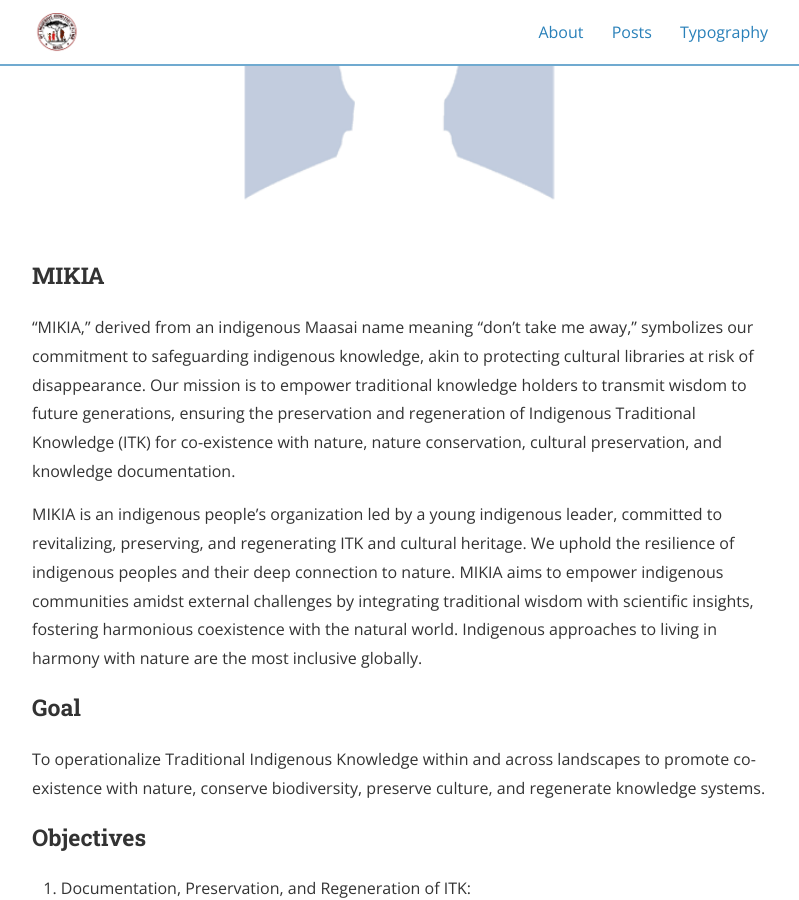
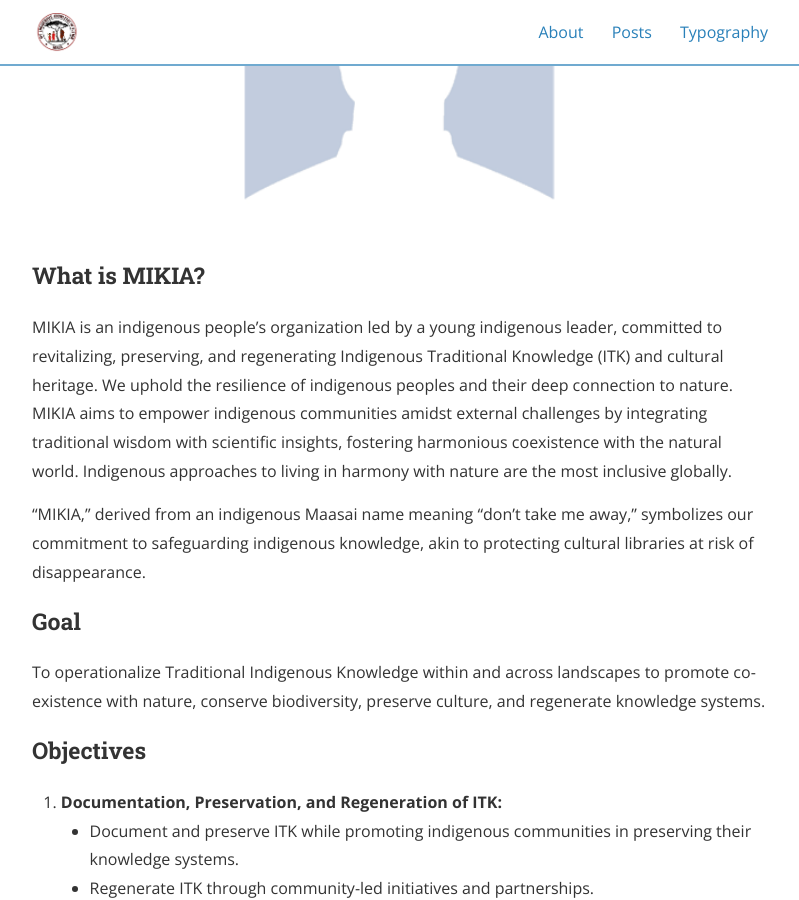
Before and after one commit to mikiakenya/mikiakenya.github.io, a Jekyll site: the page built from about.md, in a window 1280 px wide and 900 px high, scrolled down 316 px. Shown: the whole window, without its empty margins (240-1039 px from the left). Built offline with Jekyll 4.4.1, drawn with Linux system fonts in a browser that asks for light colours; nearby versions of some CDN libraries.

Commit message:
Updated About page

```diff
--- a/about.md
+++ b/about.md
@@ -7,26 +7,29 @@ main_nav: true
 
 ![alt text]({{ site.baseurl }}/assets/profile-placeholder.gif "Profile Picture"){:.profile}
 
-### MIKIA
-"MIKIA," derived from an indigenous Maasai name meaning "don't take me away," symbolizes our commitment to safeguarding indigenous knowledge, akin to protecting cultural libraries at risk of disappearance. Our mission is to empower traditional knowledge holders to transmit wisdom to future generations, ensuring the preservation and regeneration of Indigenous Traditional Knowledge (ITK) for co-existence with nature, nature conservation, cultural preservation, and knowledge documentation.
+### What is MIKIA?
+MIKIA is an indigenous people's organization led by a young indigenous leader, committed to revitalizing, preserving, and regenerating Indigenous Traditional Knowledge (ITK) and cultural heritage. We uphold the resilience of indigenous peoples and their deep connection to nature. MIKIA aims to empower indigenous communities amidst external challenges by integrating traditional wisdom with scientific insights, fostering harmonious coexistence with the natural world. Indigenous approaches to living in harmony with nature are the most inclusive globally.
 
-MIKIA is an indigenous people's organization led by a young indigenous leader, committed to revitalizing, preserving, and regenerating ITK and cultural heritage. We uphold the resilience of indigenous peoples and their deep connection to nature. MIKIA aims to empower indigenous communities amidst external challenges by integrating traditional wisdom with scientific insights, fostering harmonious coexistence with the natural world. Indigenous approaches to living in harmony with nature are the most inclusive globally.
+"MIKIA," derived from an indigenous Maasai name meaning "don't take me away," symbolizes our commitment to safeguarding indigenous knowledge, akin to protecting cultural libraries at risk of disappearance.
+
 
 
 ### Goal
 To operationalize Traditional Indigenous Knowledge within and across landscapes to promote co-existence with nature, conserve biodiversity, preserve culture, and regenerate knowledge systems.
 
+
 ### Objectives
-1.	Documentation, Preservation, and Regeneration of ITK:
+1.	**Documentation, Preservation, and Regeneration of ITK:**
     * Document and preserve ITK while promoting indigenous communities in preserving their knowledge systems.
     * Regenerate ITK through community-led initiatives and partnerships.
-2.	Development of Accessible Tools for ITK Preservation:
+2.	**Development of Accessible Tools for ITK Preservation:**
     * Develop user-friendly tools and platforms for ITK preservation and integration with scientific knowledge for conservation purposes.
-3.	Establishment of Community Learning Centers:
+3.	**Establishment of Community Learning Centers:**
     * Establish community learning centers for ITK preservation, regeneration, and promotion of indigenous giving and sharing practices.
     * Bridge the gap between ITK and scientific knowledge for nature conservation through community-led initiatives.
-4.	Facilitation of Practical Interactions between Generations:
+4.	**Facilitation of Practical Interactions between Generations:**
     * Facilitate knowledge transfer from elders to children and from community monitors (mostly youth) to children through practical interactions and mentorship programs.
+
 
 ### Target Audience
 MIKIA Association targets indigenous peoples within their spaces of existence, prioritizing ITK documentation, preservation, and knowledge transfer with ownership and consent from indigenous peoples and project stakeholders.
```
